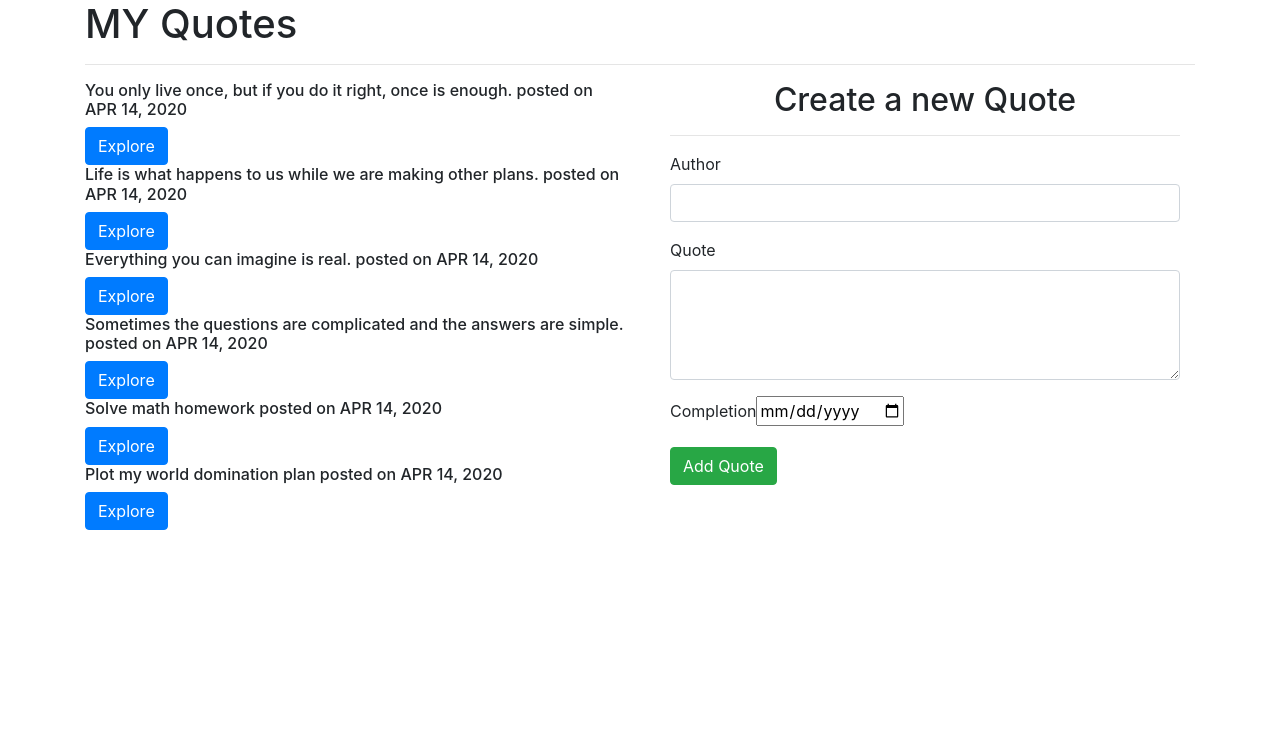
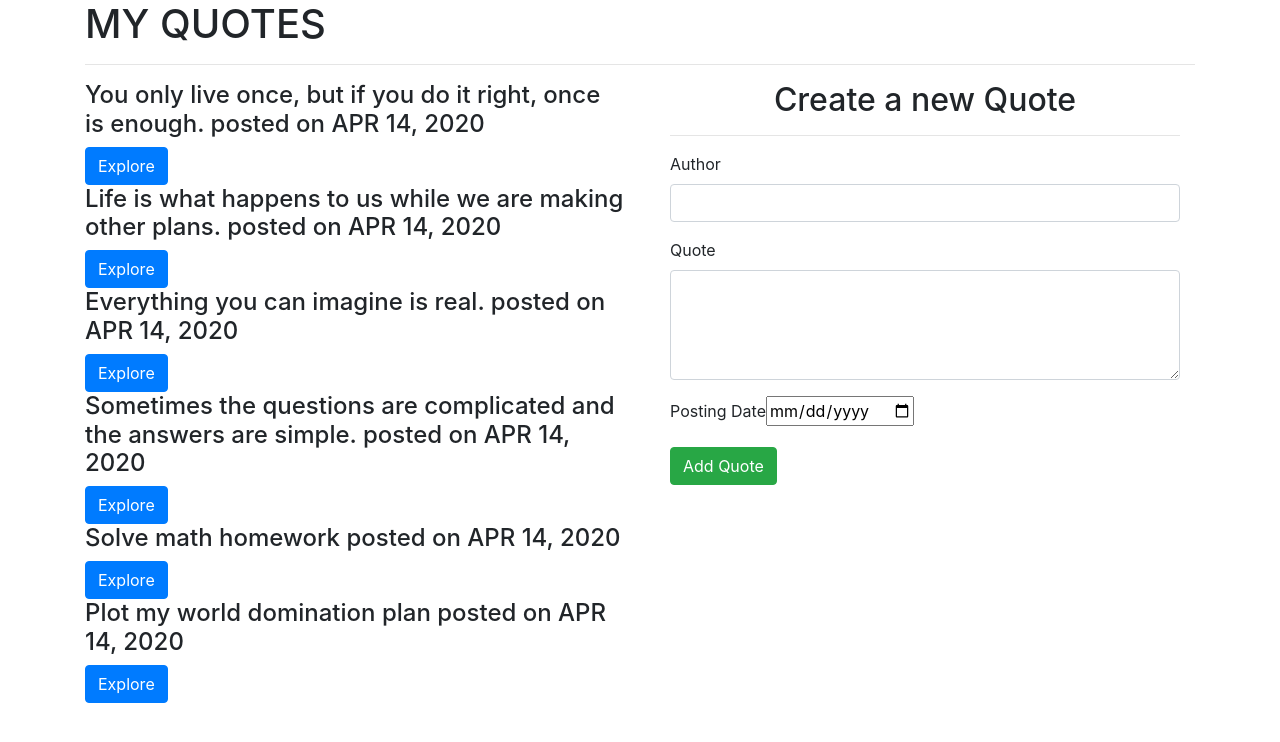
Before and after one commit to dennismwaniki67/angular1, an Angular app: page / in a window 1280 px wide. Shown: the top 742 px of the page. Built offline with nearby package versions, Linux system fonts and the light colour scheme.

Commit message:
added more css in our project

```diff
--- a/src/app/quote-detail/quote-detail.component.css
+++ b/src/app/quote-detail/quote-detail.component.css
@@ -0,0 +1,6 @@
+.detail{
+    margin-top: 5px;
+    padding: 10px;
+    border: 2px solid blue;
+    border-radius: 10px;
+}
--- a/src/app/quote-detail/quote-detail.component.html
+++ b/src/app/quote-detail/quote-detail.component.html
@@ -1,3 +1,5 @@
-<p>{{quote.description}}</p>
+<div class="detail">
+    <p><span style="font-weight: bold;">Author:</span>{{quote.name}}</p>
 <p>This quote was posted in {{quote.completeDate|dateCount}} days</p>
 <button (click)= 'quoteDelete(true)' class="btn btn-outline-danger">Delete Quote</button>
+</div>
--- a/src/app/quote-form/quote-form.component.html
+++ b/src/app/quote-form/quote-form.component.html
@@ -1,13 +1,13 @@
 <div class="container-fluid">
     <h2 class="text-center">Create a new Quote</h2>
     <hr>
-    <form #quoteForm='ngForm'>
+    <form (ngSubmit)='submitQuote()' #quoteForm='ngForm'>
         <div class="form-group">
 
             <label for="name">Author</label>
             <input type="text" class="form-control" id="name" [(ngModel)]="newQuote.name" name="name" #name='ngModel' required>
             <div [hidden]="name.valid || name.pristine" class="alert alert-danger">
-              <p>Name is required</p>
+              <p>Author is required</p>
             </div>
         </div>
         <div class="form-group">
@@ -20,7 +20,7 @@
         </div>
         <div class="form-group">
 
-            <label for="complete">Completion</label>
+            <label for="complete">Posting Date</label>
             <input type='date' id="complete" [(ngModel)]="newQuote.completeDate" name="completeDate" #completeDate="ngModel" required>
             <div [hidden]="completeDate.valid || completeDate.pristine" class="alert alert-danger">
               <p>Date is required</p>
--- a/src/app/quote.ts
+++ b/src/app/quote.ts
@@ -1,6 +1,6 @@
 export class Quote {
     public showDescription: boolean;
-    constructor(public id: number,public name: string,public description: string, public completeDate: Date){
+    constructor(public id: number,public description: string,public name: string, public completeDate: Date){
       this.showDescription=false;
     }
   }
--- a/src/app/quote/quote.component.html
+++ b/src/app/quote/quote.component.html
@@ -1,17 +1,17 @@
 <div class="container">
-  <h1>MY Quotes</h1>
+  <h1>MY QUOTES</h1>
   <hr>
 
   <div class="row">
     <div class="col-md-6">
       <div *ngFor='let quote of quotes;let i = index'>
         <div>
-          <h6 id={{i}} appStrikethrough>{{quote.name}} posted on {{quote.completeDate|date|uppercase}}</h6>
+          <h4 id={{i}} appStrikethrough>{{quote.description}} posted on {{quote.completeDate|date|uppercase}}</h4>
           <button (click)='toggleDetails(i)' class="btn btn-primary">Explore</button>
         </div>
 
         <div *ngIf='quote.showDescription'>
-          <app-quote-detail *ngIf='quote.showDescription' [quote]='quote' (isComplete) = 'deleteQuote($event,i)'></app-quote-detail>
+          <app-quote-detail  [quote]='quote' (isComplete) = 'deleteQuote($event,i)'></app-quote-detail>
         </div>
       </div>
     </div>
--- a/src/app/quote/quote.component.ts
+++ b/src/app/quote/quote.component.ts
@@ -8,12 +8,12 @@ import { Quote } from '../quote';
 })
 export class QuoteComponent implements OnInit {
   quotes:Quote[] = [
-    new Quote(1,'You only live once, but if you do it right, once is enough.','Author:Mae West',new Date(2020,3,14)),
-    new Quote(2,'Life is what happens to us while we are making other plans.','Author:Allen Saunders',new Date(2020,3,14)),
-    new Quote(3,'Everything you can imagine is real.','Author:Daniel Ndambuki',new Date(2020,3,14)),
-    new Quote(4,'Sometimes the questions are complicated and the answers are simple.','Author:Pablo Picasso',new Date(2020,3,14)),
-    new Quote(5,'Solve math homework','Author:Damn Math',new Date(2020,3,14)),
-    new Quote(6,'Plot my world domination plan','Author:Daniel Ndambuki',new Date(2020,3,14)),
+    new Quote(1,'You only live once, but if you do it right, once is enough.','Mae West',new Date(2020,3,14)),
+    new Quote(2,'Life is what happens to us while we are making other plans.','Allen Saunders',new Date(2020,3,14)),
+    new Quote(3,'Everything you can imagine is real.','Daniel Ndambuki',new Date(2020,3,14)),
+    new Quote(4,'Sometimes the questions are complicated and the answers are simple.','Pablo Picasso',new Date(2020,3,14)),
+    new Quote(5,'Solve math homework','Damn Math',new Date(2020,3,14)),
+    new Quote(6,'Plot my world domination plan','Daniel Ndambuki',new Date(2020,3,14)),
   ];
   toggleDetails(index){
     this.quotes[index].showDescription = !this.quotes[index].showDescription;
@@ -24,7 +24,7 @@ export class QuoteComponent implements OnInit {
     quote.completeDate = new Date(quote.completeDate)
     this.quotes.push(quote)
   }
-  deleteGoal(isComplete, index){
+  deleteQuote(isComplete, index){
     if (isComplete) {
       let toDelete = confirm(`Are you sure you want to delete ${this.quotes[index].name}?`)
 
--- a/src/index.html
+++ b/src/index.html
@@ -6,6 +6,7 @@
   <base href="/">
   <meta name="viewport" content="width=device-width, initial-scale=1">
   <link rel="icon" type="image/x-icon" href="favicon.ico">
+  <link rel="stylesheet" href="https://stackpath.bootstrapcdn.com/bootstrap/4.3.1/css/bootstrap.min.css" integrity="sha384-ggOyR0iXCbMQv3Xipma34MD+dH/1fQ784/j6cY/iJTQUOhcWr7x9JvoRxT2MZw1T" crossorigin="anonymous">
 </head>
 <body>
   <app-root></app-root>
--- a/src/styles.css
+++ b/src/styles.css
@@ -1 +1,3 @@
-@import "~bootstrap/dist/css/bootstrap.css"
+body{
+    background: linear-gradient(rgba(255, 255, 255, 0.74)) , url(./assets/one.jpeg);
+}
```
Also changed, not shown: src/assets/one.jpeg (added).
